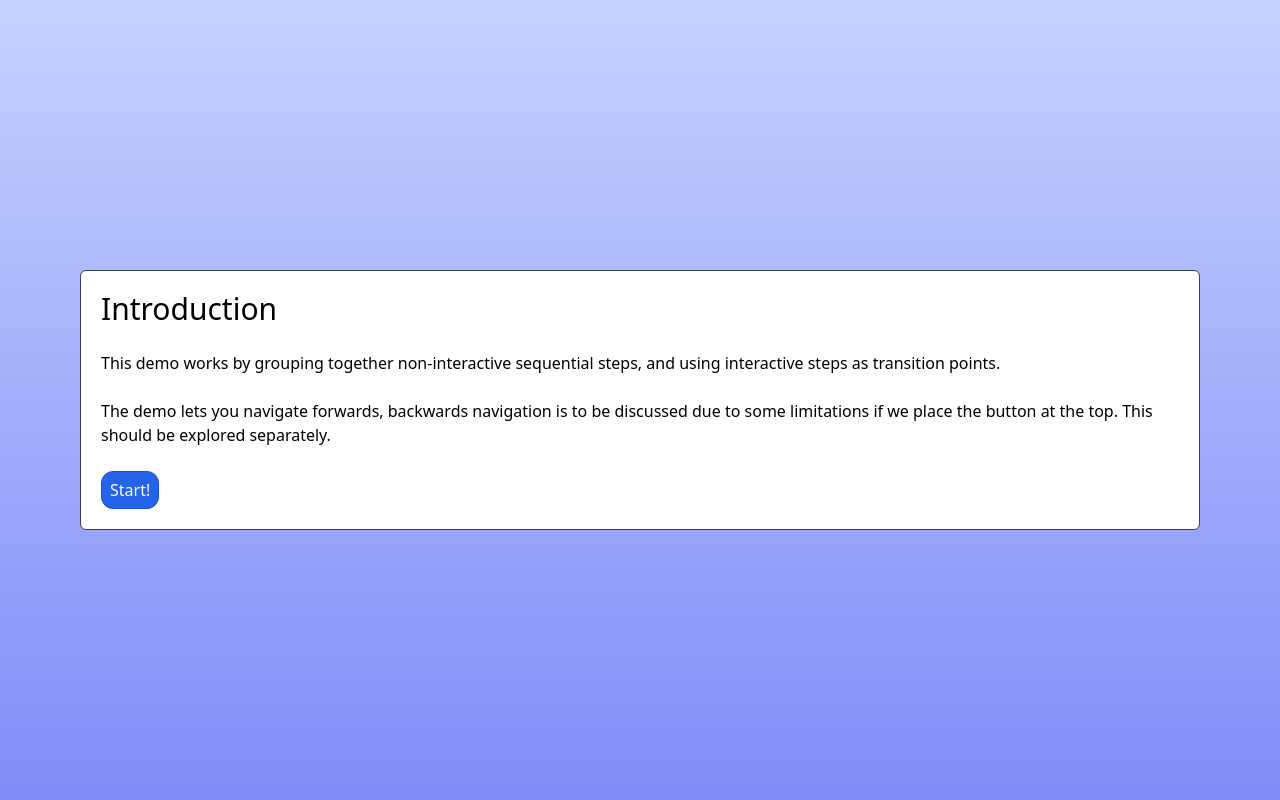
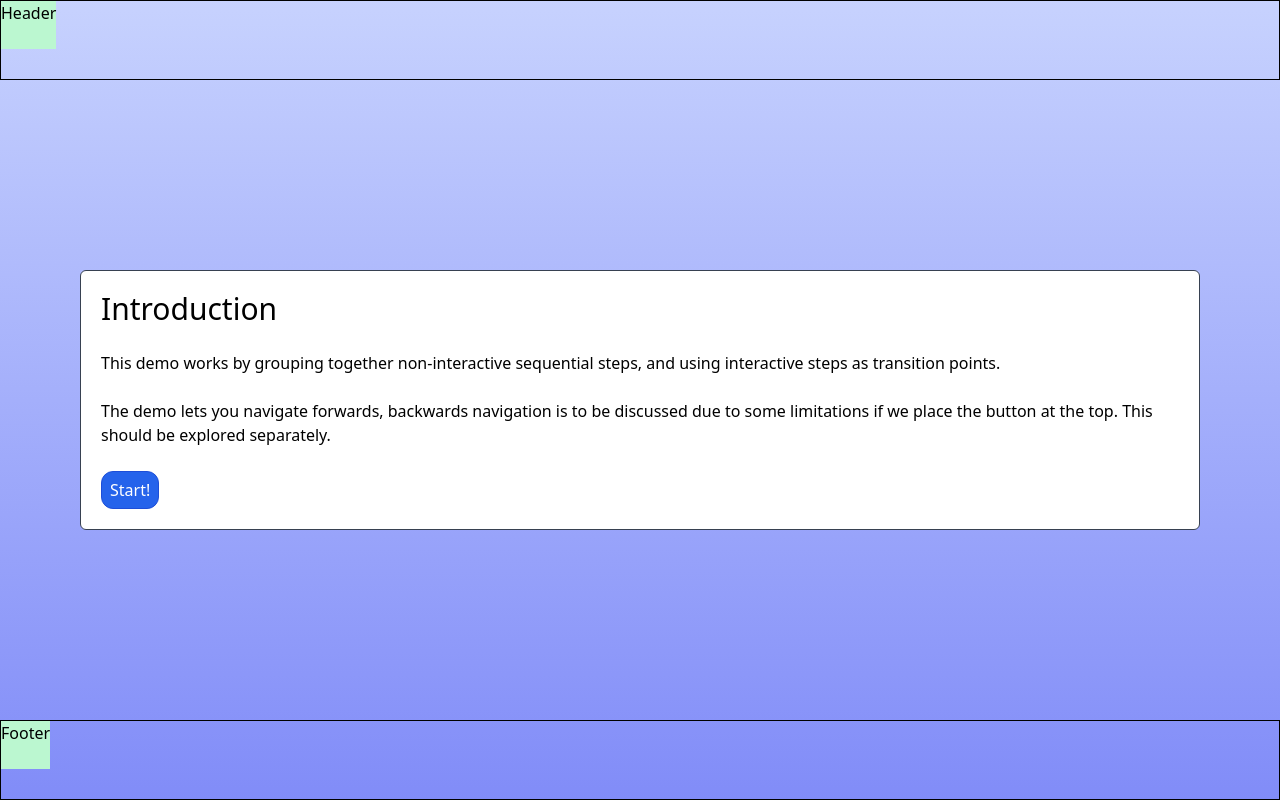
Before and after one commit to josbra-attensi/scrolling-demo, a SvelteKit app: page /idea-2 in a window 1280 px wide. Built offline with nearby package versions, Linux system fonts and the light colour scheme.

Commit message:
test: Experimenting with header/footer placement

```diff
--- a/src/app.css
+++ b/src/app.css
@@ -1,3 +1,7 @@
 @import 'tailwindcss/base';
 @import 'tailwindcss/components';
-@import 'tailwindcss/utilities'
+@import 'tailwindcss/utilities';
+
+.justify-center-safe {
+	justify-content: safe center;
+}
--- a/src/routes/+layout.svelte
+++ b/src/routes/+layout.svelte
@@ -3,6 +3,4 @@
 	let { children } = $props();
 </script>
 
-<div class="min-h-dvh w-full bg-gradient-to-t from-indigo-400 to-indigo-200 bg-fixed">
-	{@render children()}
-</div>
+{@render children()}
--- a/src/routes/+page.svelte
+++ b/src/routes/+page.svelte
@@ -67,6 +67,7 @@
 	</div>
 {/if}
 
+<div class="min-h-dvh w-full bg-gradient-to-t from-indigo-400 to-indigo-200 bg-fixed">
 	<div
 		id="container"
 		class="max-h-screen w-full snap-y snap-mandatory overflow-y-auto scroll-smooth"
@@ -79,6 +80,7 @@
 				{@render stepSnippet?.()}
 			</ScrollItem>
 		{/each}
+	</div>
 </div>
 
 {#snippet start()}
--- a/src/routes/idea-2/+page.svelte
+++ b/src/routes/idea-2/+page.svelte
@@ -15,9 +15,7 @@
 	import Navigation from './Navigation.svelte';
 
 	// TODO: Can do a better job scoping this in real implementation
-	type StepComponent =
-		| Component<{ onStepComplete: () => void; tooManyOptions?: boolean }>
-		| Component;
+	type StepComponent = Component<{ onStepComplete: () => void }> | Component;
 
 	type StepGroup = {
 		interactive: boolean;
@@ -46,12 +44,19 @@
 	};
 </script>
 
-<div class="flex max-h-screen min-h-screen w-full flex-col gap-8 overflow-hidden">
+<!-- <div class="min-h-dvh w-full bg-gradient-to-t from-indigo-400 to-indigo-200 bg-fixed"> -->
+
+<div
+	class="flex max-h-screen min-h-screen w-full flex-col bg-gradient-to-t from-indigo-400 to-indigo-200 bg-fixed"
+>
+	<div id="header" class="h-[var(--header-height)] w-full flex-none border border-black">
+		<div class="h-12 w-fit bg-green-200">Header</div>
+	</div>
 	{#key currentStep}
 		<div
 			in:fly={{ y: '100%', easing: cubicOut, delay: 500 }}
 			out:fly={{ y: '-100%', easing: expoIn }}
-			class="min-h-screen snap-y snap-mandatory overflow-y-auto"
+			class="flex h-[var(--step-height)] snap-y snap-mandatory flex-col overflow-y-auto"
 		>
 			{#each currentStepGroup.steps as StepComponent}
 				<StepComponent onStepComplete={StepComponent === Summary ? goToStartStep : goToNextStep} />
@@ -62,4 +67,15 @@
 			{/if}
 		</div>
 	{/key}
+	<div id="footer" class="h-[var(--footer-height)] w-full flex-none border border-black">
+		<div class="h-12 w-fit bg-green-200">Footer</div>
+	</div>
 </div>
+
+<style>
+	:root {
+		--header-height: 10vh;
+		--footer-height: 10vh;
+		--step-height: calc(100vh - var(--header-height) - var(--footer-height));
+	}
+</style>
--- a/src/routes/idea-2/Intro.svelte
+++ b/src/routes/idea-2/Intro.svelte
@@ -8,7 +8,7 @@
 	const { onStepComplete }: Props = $props();
 </script>
 
-<div class="mx-auto flex min-h-screen w-[clamp(16rem,90vw,70rem)] flex-col justify-center py-8">
+<div class="mx-auto flex h-full w-[clamp(16rem,90vw,70rem)] grow flex-col justify-center py-8">
 	<Card>
 		<h2 class="mb-6 text-3xl">Introduction</h2>
 
--- a/src/routes/idea-2/MultipleChoice.svelte
+++ b/src/routes/idea-2/MultipleChoice.svelte
@@ -14,7 +14,7 @@
 	</Card>
 {/snippet}
 
-<div class="mx-auto flex min-h-screen w-[clamp(16rem,90vw,70rem)] flex-col justify-center py-8">
+<div class="mx-auto flex min-h-full w-[clamp(16rem,90vw,70rem)] flex-col justify-center py-8">
 	<div class="w-full text-center">
 		<Card class="mx-auto w-fit">
 			<h2 class="text-3xl">Multiple Choice Step</h2>
--- a/src/routes/idea-2/MultipleChoiceMany.svelte
+++ b/src/routes/idea-2/MultipleChoiceMany.svelte
@@ -14,13 +14,13 @@
 	</Card>
 {/snippet}
 
-<div class="mx-auto flex min-h-screen w-[clamp(16rem,90vw,70rem)] flex-col justify-center py-8">
-	<div class="w-full overflow-y-auto text-center">
+<div class="justify-center-safe mx-auto flex min-h-full w-[clamp(16rem,90vw,70rem)] flex-col">
+	<div class="max-h-full w-full pt-4 text-center">
 		<Card class="mx-auto w-fit">
 			<h2 class="text-3xl">Many Multiple Choice Step</h2>
 		</Card>
 
-		<div class="mt-4 flex flex-col gap-4">
+		<div class="mt-4 flex flex-col gap-4 overflow-y-auto pb-4">
 			{@render button(1)}
 			{@render button(2)}
 			{@render button(3)}
--- a/src/routes/idea-2/Navigation.svelte
+++ b/src/routes/idea-2/Navigation.svelte
@@ -9,7 +9,7 @@
 
 <div class="flex snap-start snap-always justify-center">
 	<button
-		class="h-fit rounded-tl-full rounded-tr-full bg-orange-400 px-6 pt-4"
+		class="mb-4 rounded-full border border-black bg-white p-2"
 		class:mb-auto={navigationPosition === 'Top'}
 		class:mt-auto={navigationPosition === 'Bottom'}
 		onclick={onStepComplete}
--- a/src/routes/idea-2/RichText.svelte
+++ b/src/routes/idea-2/RichText.svelte
@@ -3,7 +3,7 @@
 </script>
 
 <div
-	class="mx-auto flex min-h-screen w-[clamp(16rem,90vw,70rem)] snap-start flex-col justify-center py-8"
+	class="justify-center-safe mx-auto flex min-h-[var(--step-height)] w-[clamp(16rem,90vw,70rem)] snap-start flex-col py-8"
 >
 	<Card>
 		<h2 class="mb-6 text-3xl">Rich Text Step</h2>
--- a/src/routes/idea-2/RichTextLong.svelte
+++ b/src/routes/idea-2/RichTextLong.svelte
@@ -3,7 +3,7 @@
 </script>
 
 <div
-	class="mx-auto flex min-h-screen w-[clamp(16rem,90vw,70rem)] snap-start flex-col justify-center py-8"
+	class="justify-center-safe mx-auto flex min-h-[var(--step-height)] w-[clamp(16rem,90vw,70rem)] snap-start flex-col py-8"
 >
 	<Card class="flex flex-col gap-4">
 		<h2 class="text-3xl">Long Rich Text Step</h2>
--- a/src/routes/idea-2/Summary.svelte
+++ b/src/routes/idea-2/Summary.svelte
@@ -8,7 +8,7 @@
 	const { onStepComplete }: Props = $props();
 </script>
 
-<div class="mx-auto flex min-h-screen w-[clamp(16rem,90vw,70rem)] flex-col justify-center py-8">
+<div class="mx-auto flex min-h-full w-[clamp(16rem,90vw,70rem)] flex-col justify-center py-8">
 	<Card>
 		<h2 class="mb-6 text-3xl">Summary</h2>
 
--- a/src/routes/idea-2/TrueFalse.svelte
+++ b/src/routes/idea-2/TrueFalse.svelte
@@ -8,7 +8,7 @@
 	const { onStepComplete }: Props = $props();
 </script>
 
-<div class="mx-auto flex min-h-screen w-[clamp(16rem,90vw,70rem)] flex-col justify-center py-8">
+<div class="justify-center-safe mx-auto flex min-h-full w-[clamp(16rem,90vw,70rem)] flex-col py-8">
 	<div class="w-full text-center">
 		<Card class="mx-auto w-fit">
 			<h2 class="text-3xl">True False Step</h2>
```
Lines whose indentation alone changed are shown as unchanged.
